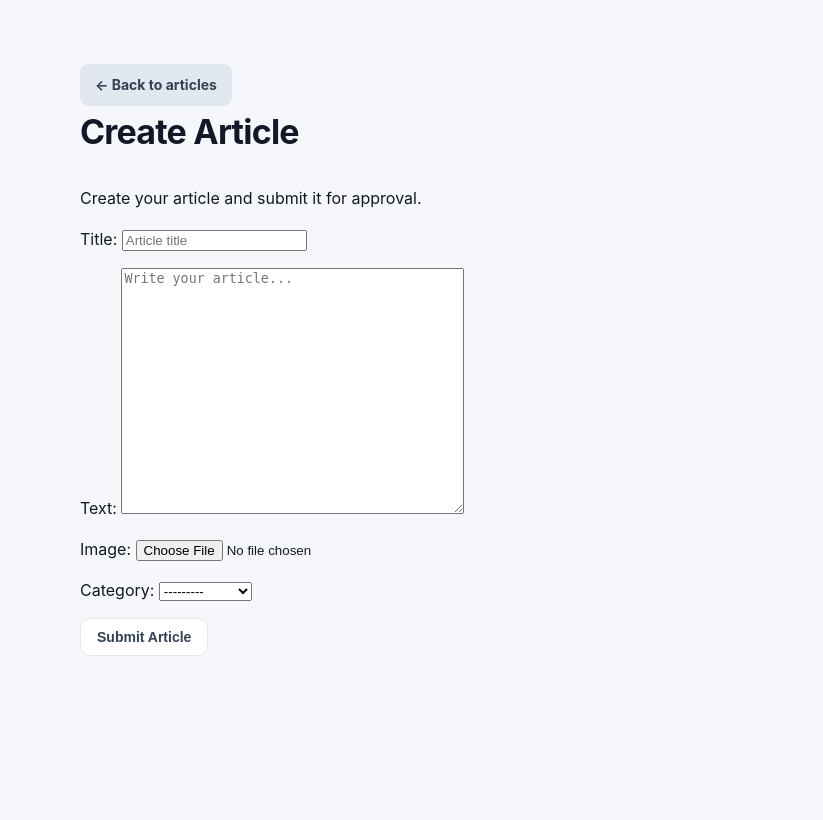
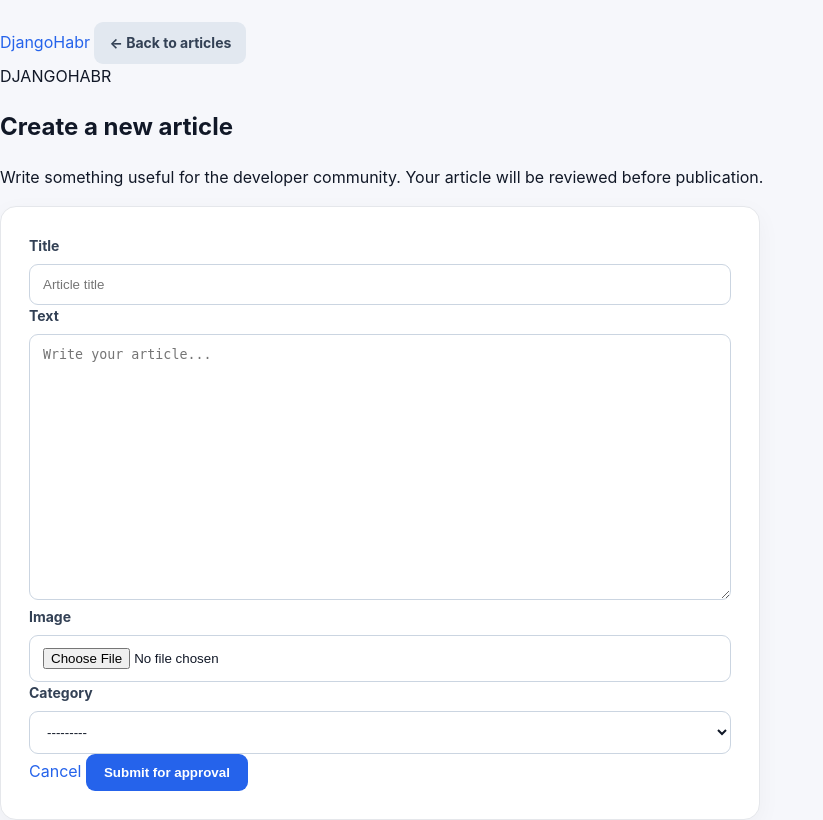
Before and after one commit to RuslanSharifov/Djanog-habr, a Django app: page /article/create/ in a window 1280 px wide. Shown: the whole page, without its empty margins (0-823 px from the left). Before the commit the page ends 656 px from the top, so only its background shows below. Run offline with Django 5.2, Linux system fonts and the light colour scheme; a user stored in the database is signed in; data comes from the database, SQL or seed files in the repository.

```diff
--- a/articles/templates/articles/article_create.html
+++ b/articles/templates/articles/article_create.html
@@ -1,41 +1,71 @@
 {% load static %}
-
 <!DOCTYPE html>
 <html lang="en">
 <head>
     <meta charset="UTF-8">
     <meta name="viewport" content="width=device-width, initial-scale=1.0">
-    <title>Create Article - DjangoHabr</title>
+    <title>{% if is_edit %}Edit{% else %}Create{% endif %} Article - DjangoHabr</title>
+    <link rel="stylesheet" href="{% static 'css/global.css' %}">
+    <link rel="stylesheet" href="{% static 'css/article_detail.css' %}">
+</head>
+<body>
+<header class="site-header">
+    <div class="header-inner">
+        <a class="brand" href="{% url 'home' %}">DjangoHabr</a>
+        <a href="{% url 'home' %}" class="back-link">← Back to articles</a>
+    </div>
+</header>
 
-    <link rel="stylesheet" href="{% static 'css/global.css' %}">
-</head>
+<main class="form-container">
+    {% if messages %}
+        {% for message in messages %}
+            <div class="message {{ message.tags }}">{{ message }}</div>
+        {% endfor %}
+    {% endif %}
 
-<body>
+    <section class="form-card">
+        <div class="form-heading">
+            <span class="eyebrow">DJANGOHABR</span>
+            <h1>{% if is_edit %}Edit your article{% else %}Create a new article{% endif %}</h1>
+            <p>
+                {% if is_edit %}
+                    Update your article. After editing, it will be sent for approval again.
+                {% else %}
+                    Write something useful for the developer community. Your article will be reviewed before publication.
+                {% endif %}
+            </p>
+        </div>
 
-<div class="page-container">
-
-    <a href="{% url 'home' %}" class="back-link">
-        ← Back to articles
-    </a>
-
-    <div class="form-card">
-
-        <h1>Create Article</h1>
-        <p>Create your article and submit it for approval.</p>
-
-        <form method="post" enctype="multipart/form-data">
+        <form method="post" enctype="multipart/form-data" class="article-form">
             {% csrf_token %}
 
-            {{ form.as_p }}
+            {% for field in form %}
+                <div class="form-field">
+                    <label for="{{ field.id_for_label }}">{{ field.label }}</label>
+                    {{ field }}
+                    {% if field.help_text %}
+                        <small>{{ field.help_text }}</small>
+                    {% endif %}
+                    {% for error in field.errors %}
+                        <div class="field-error">{{ error }}</div>
+                    {% endfor %}
+                </div>
+            {% endfor %}
 
-            <button type="submit" class="action-button">
-                Submit Article
-            </button>
+            {% if form.non_field_errors %}
+                <div class="field-error">
+                    {{ form.non_field_errors }}
+                </div>
+            {% endif %}
+
+            <div class="form-actions">
+                <a href="{% if article %}{% url 'article_detail' article.id %}{% else %}{% url 'home' %}{% endif %}" class="secondary-button">Cancel</a>
+                <button type="submit" class="primary-button">
+                    {% if is_edit %}Save changes{% else %}Submit for approval{% endif %}
+                </button>
+            </div>
         </form>
-
-    </div>
-
-</div>
-
+    </section>
+</main>
 </body>
 </html>
```
